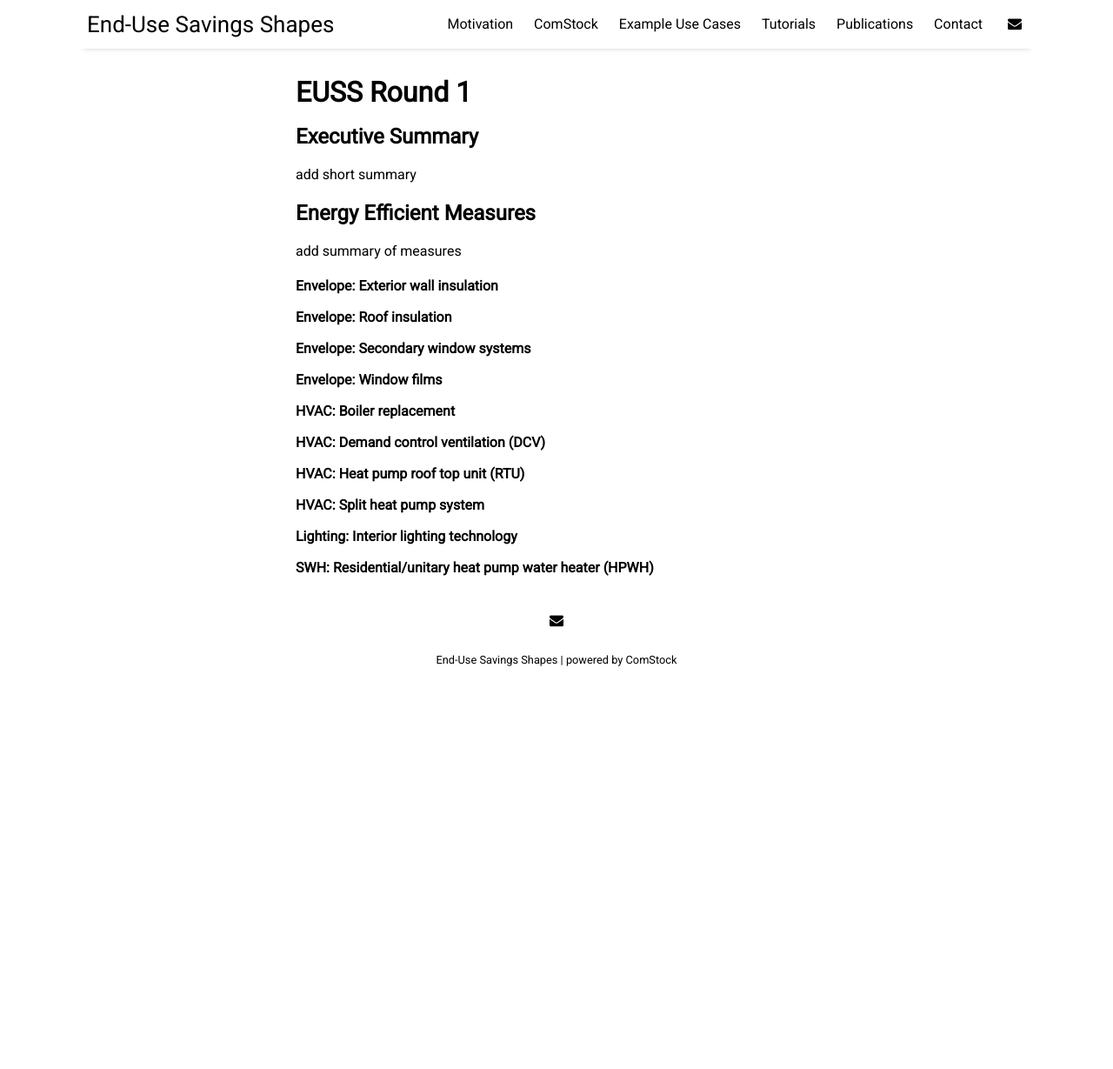
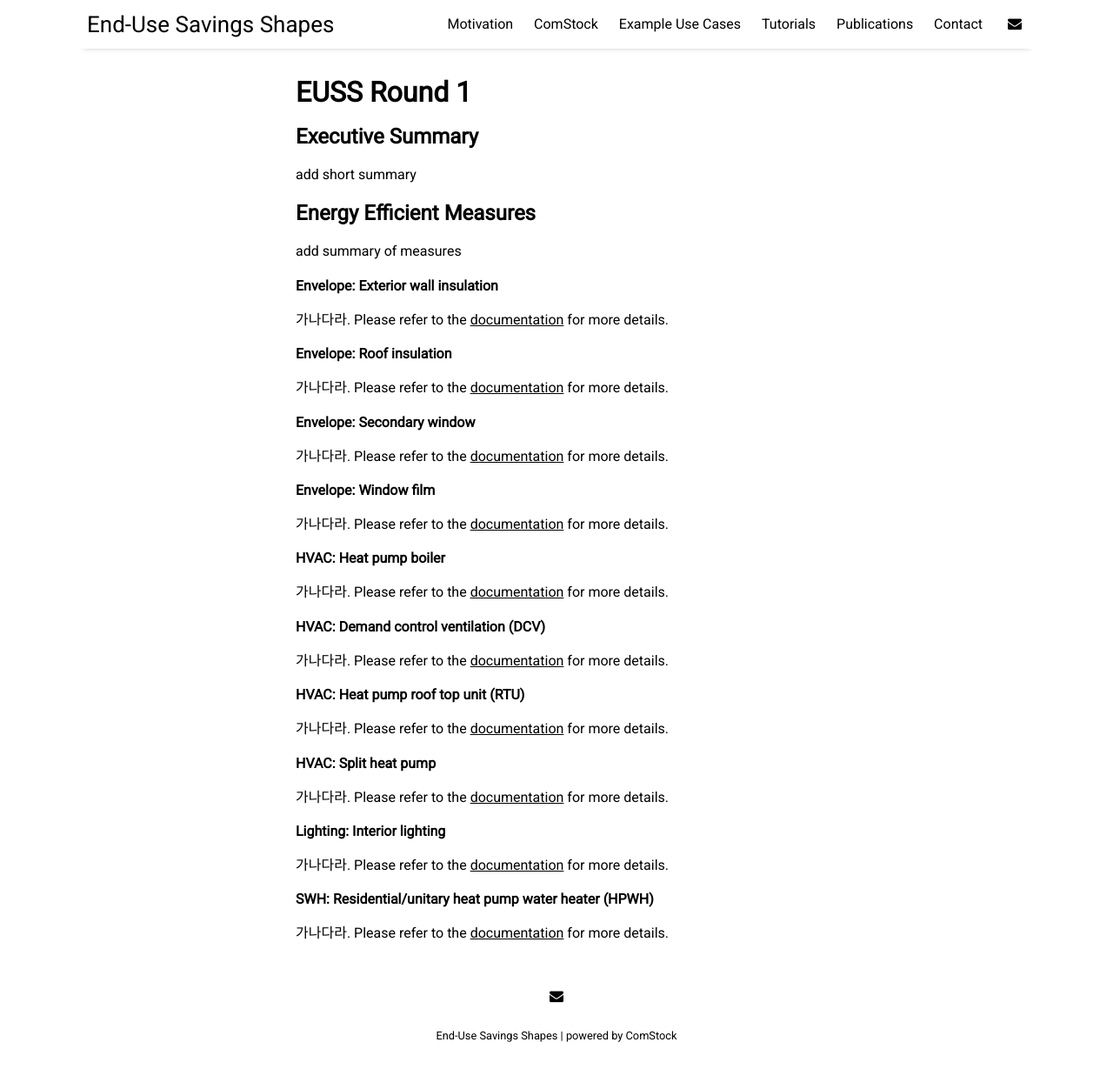
Before and after one commit to laurenklun/ComStock.github.io, a Jekyll site: the page built from _posts/2016-12-12-euss_round_1.md, in a window 1280 px wide and 1229 px high. Shown: the whole window at 87% size. Built offline with Jekyll 4.4.1, drawn with Linux system fonts in a browser that asks for light colours; nearby versions of some CDN libraries.

Commit message:
structuring

```diff
--- a/_posts/2016-12-12-euss_round_1.md
+++ b/_posts/2016-12-12-euss_round_1.md
@@ -13,21 +13,31 @@ add short summary
 add summary of measures
 
 #### Envelope: Exterior wall insulation
+가나다라. Please refer to the [documentation](/exterior-wall-insulation) for more details.
 
 #### Envelope: Roof insulation
+가나다라. Please refer to the [documentation](/roof-insulation) for more details.
 
-#### Envelope: Secondary window systems
+#### Envelope: Secondary window
+가나다라. Please refer to the [documentation](/secondary-window) for more details.
 
-#### Envelope: Window films
+#### Envelope: Window film
+가나다라. Please refer to the [documentation](/window-film) for more details.
 
-#### HVAC: Boiler replacement
+#### HVAC: Heat pump boiler
+가나다라. Please refer to the [documentation](/heat-pump-boiler) for more details.
 
 #### HVAC: Demand control ventilation (DCV)
+가나다라. Please refer to the [documentation](/dcv) for more details.
 
 #### HVAC: Heat pump roof top unit (RTU)
+가나다라. Please refer to the [documentation](/heat-pump-rtu) for more details.
 
-#### HVAC: Split heat pump system
+#### HVAC: Split heat pump
+가나다라. Please refer to the [documentation](/split-heat-pump) for more details.
 
-#### Lighting: Interior lighting technology
+#### Lighting: Interior lighting
+가나다라. Please refer to the [documentation](/interior-lighting) for more details.
 
 #### SWH: Residential/unitary heat pump water heater (HPWH)
+가나다라. Please refer to the [documentation](/residential-hpwh) for more details.
```
Also changed, not shown: pages/euss_rnd1_env_extwallinsulation.md (added, +7 -0 lines), pages/euss_rnd1_env_roofinsulation.md (added, +8 -0 lines), pages/euss_rnd1_env_secondarywindow.md (added, +8 -0 lines), pages/euss_rnd1_env_windowfilm.md (added, +8 -0 lines), pages/euss_rnd1_hvac_dcv.md (added, +8 -0 lines), pages/euss_rnd1_hvac_heatpumpboiler.md (added, +8 -0 lines), pages/euss_rnd1_hvac_heatpumprtu.md (added, +8 -0 lines), pages/euss_rnd1_hvac_splitheatpump.md (added, +8 -0 lines), pages/euss_rnd1_lighting_interiorlighting.md (added, +8 -0 lines), pages/euss_rnd1_swh_residentialhpwh.md (added, +8 -0 lines).
